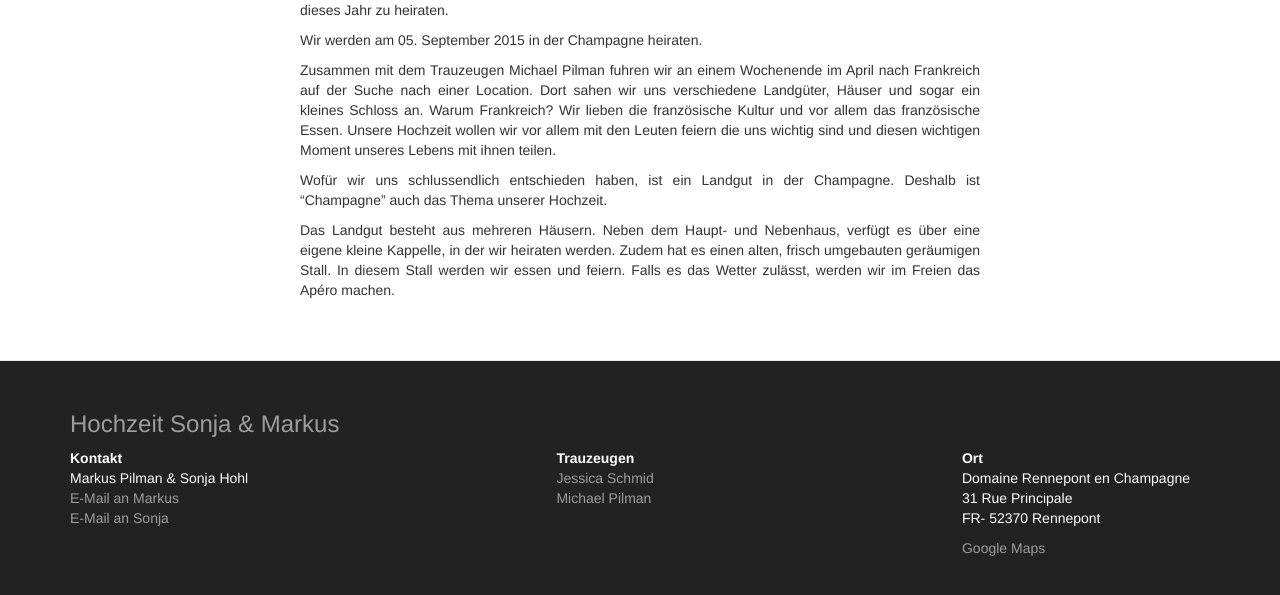
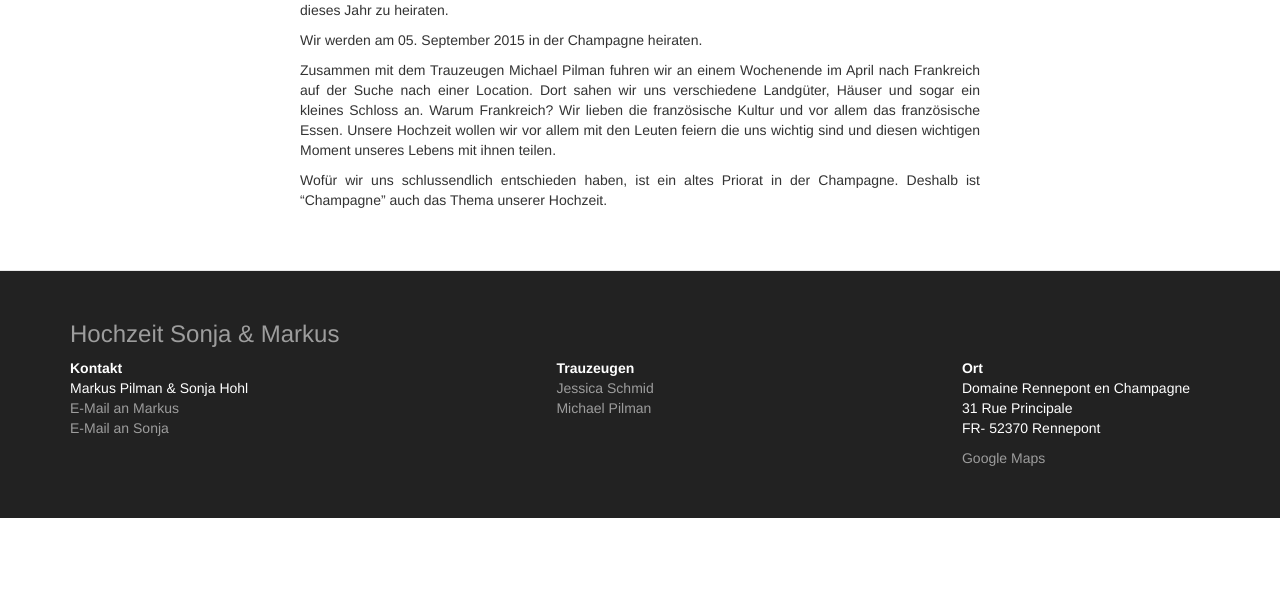
Before and after one commit to mpilman/mariage, a Jekyll site: the page built from _posts/2015-06-27-wir-heiraten.markdown, in a window 1280 px wide and 1274 px high. Shown: the part 666-1261 px from the top of the window. Built offline with Jekyll 4.4.1, drawn with Linux system fonts in a browser that asks for light colours.

Commit message:
Fehler behoben

```diff
--- a/_posts/2013-12-10-Ablauf.markdown
+++ b/_posts/2013-12-10-Ablauf.markdown
@@ -21,4 +21,4 @@ Individuelle Anreise.
 
 ## Sonntag
 * Um **10:00 Uhr** treffen wir uns wieder alle in der Domaine (alle in den Hotels abgeholt). Morgenessen.
-* Anschliessend: Individuelle Abreise oder ein alternatives Programm (Infos werden folgen).
+* Anschliessend: Individuelle Abreise sowie, fakultativ, ein alternatives Programm (Infos werden folgen).
--- a/_posts/2015-06-27-wir-heiraten.markdown
+++ b/_posts/2015-06-27-wir-heiraten.markdown
@@ -15,9 +15,5 @@ Location. Dort sahen wir uns verschiedene Landgüter, Häuser und sogar ein klei
 die französische Kultur und vor allem das französische Essen. Unsere Hochzeit wollen wir vor allem mit den Leuten feiern die
 uns wichtig sind und diesen wichtigen Moment unseres Lebens mit ihnen teilen.
 
-Wofür wir uns schlussendlich entschieden haben, ist ein Landgut in der Champagne. Deshalb ist "Champagne" auch das Thema
+Wofür wir uns schlussendlich entschieden haben, ist ein altes Priorat in der Champagne. Deshalb ist "Champagne" auch das Thema
 unserer Hochzeit.
-
-Das Landgut besteht aus mehreren Häusern. Neben dem Haupt- und Nebenhaus, verfügt es über eine eigene kleine Kappelle, in der
-wir heiraten werden. Zudem hat es einen alten, frisch umgebauten geräumigen Stall. In diesem Stall werden wir essen und feiern.
-Falls es das Wetter zulässt, werden wir im Freien das Apéro machen.
```
